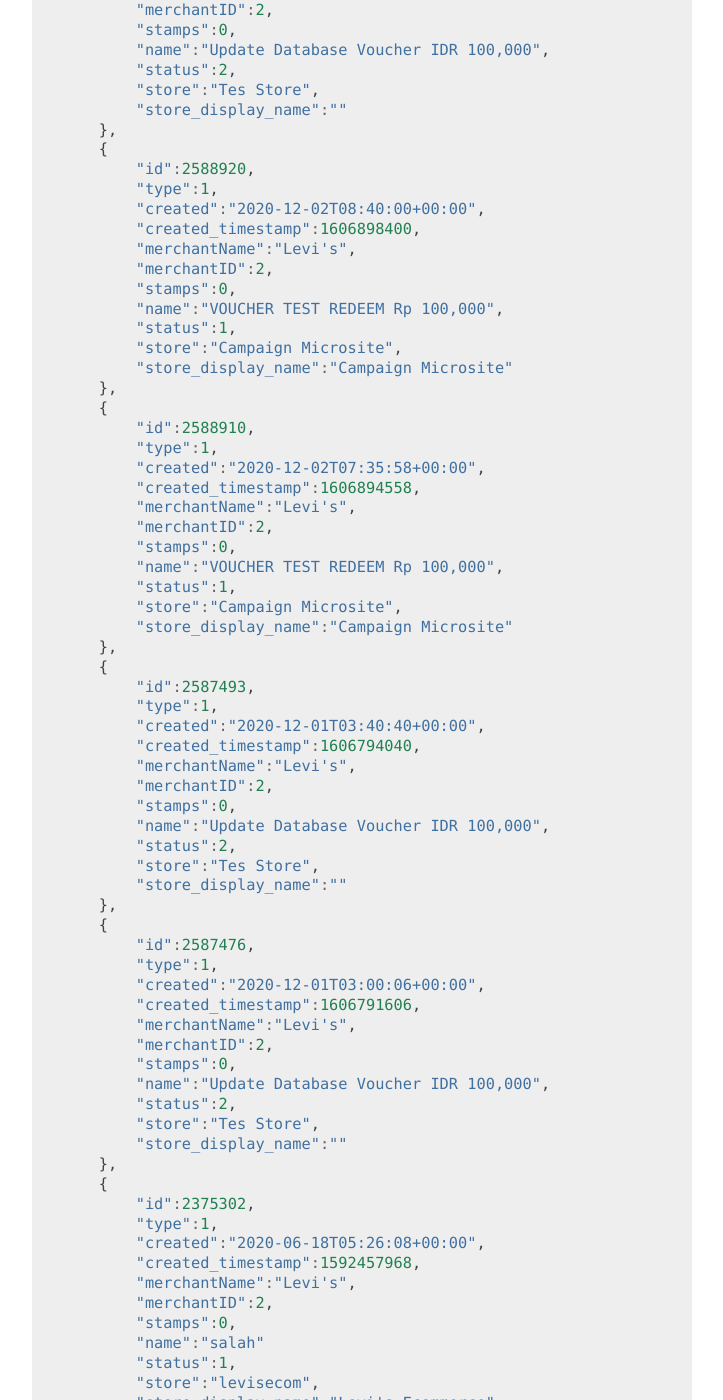
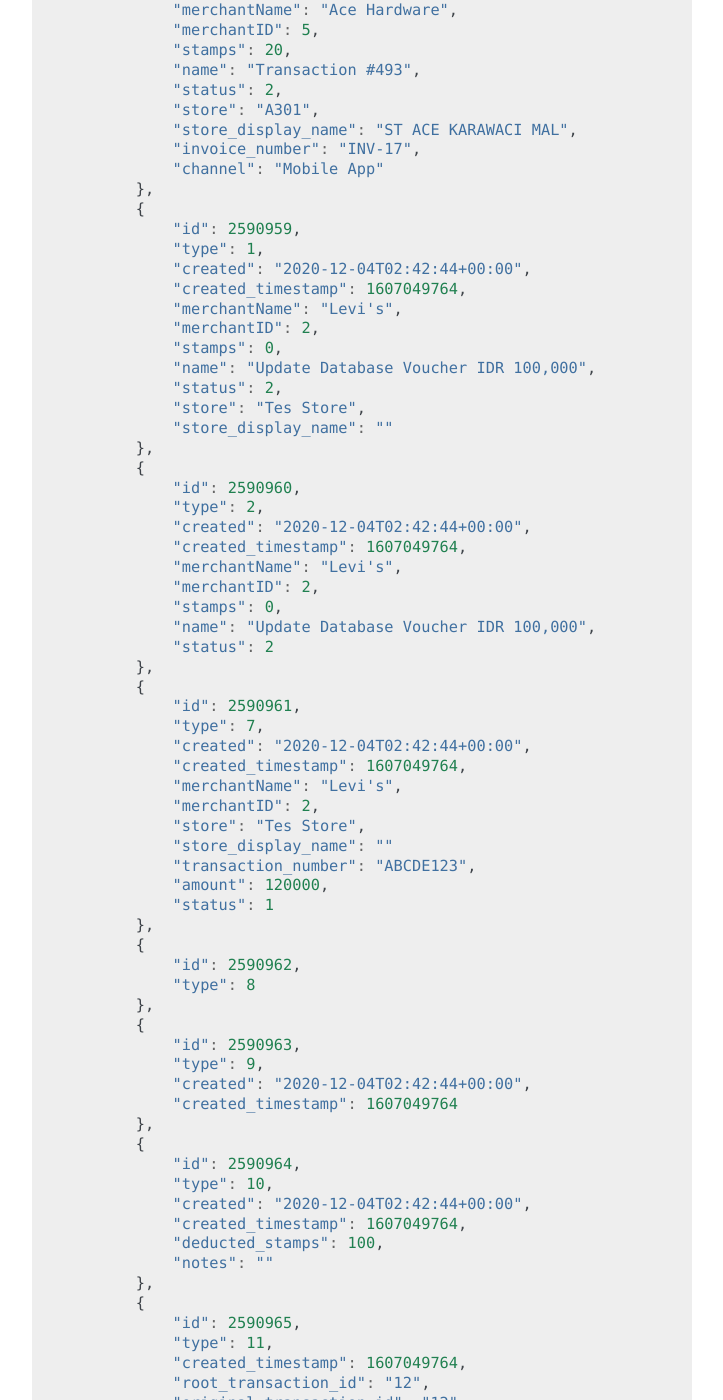
Before and after one commit to ui/stamps-api-docs, a Sphinx documentation site: the page built from source/activity_api.rst, in a window 1280 px wide and 1400 px high, scrolled down 1330 px. Shown: the whole window, without its empty margins (388-1111 px from the left). Built offline with Sphinx 7.4.7, drawn with Linux system fonts in a browser that asks for light colours; some of the changed text lies outside the part shown.

Commit message:
Update activity API docs (#94)
* Update activityi API docs

* Update indentation

```diff
--- a/source/activity_api.rst
+++ b/source/activity_api.rst
@@ -37,7 +37,8 @@ On a successful API call, Stamps will reply with 50 (maximum) activities in a JS
 Variable            Description
 =================== ==================
 actitivities        Activity list.
-                    Contains id, number of people and other details.
+                    Contains id, :ref:`activity type <Activity Type>` and other details.
+                    Object may vary depending on the activity type.
 error_messages      Errors encountered when parsing data (if any)
 =================== ==================
 
@@ -56,104 +57,102 @@ Below is an example response on successful API call.
     Vary: Accept, Cookie
 
     {
-        "activities":[{
-            "id":2590959,
-            "type":1,
-            "created":"2020-12-04T02:42:44+00:00",
-            "created_timestamp":1607049764,
-            "merchantName":"Levi's",
-            "merchantID":2,
-            "stamps":0,
-            "name":"Update Database Voucher IDR 100,000",
-            "status":2,
-            "store":"Tes Store",
-            "store_display_name":""
-        },
-        {
-            "id":2588920,
-            "type":1,
-            "created":"2020-12-02T08:40:00+00:00",
-            "created_timestamp":1606898400,
-            "merchantName":"Levi's",
-            "merchantID":2,
-            "stamps":0,
-            "name":"VOUCHER TEST REDEEM Rp 100,000",
-            "status":1,
-            "store":"Campaign Microsite",
-            "store_display_name":"Campaign Microsite"
-        },
-        {
-            "id":2588910,
-            "type":1,
-            "created":"2020-12-02T07:35:58+00:00",
-            "created_timestamp":1606894558,
-            "merchantName":"Levi's",
-            "merchantID":2,
-            "stamps":0,
-            "name":"VOUCHER TEST REDEEM Rp 100,000",
-            "status":1,
-            "store":"Campaign Microsite",
-            "store_display_name":"Campaign Microsite"
-        },
-        {
-            "id":2587493,
-            "type":1,
-            "created":"2020-12-01T03:40:40+00:00",
-            "created_timestamp":1606794040,
-            "merchantName":"Levi's",
-            "merchantID":2,
-            "stamps":0,
-            "name":"Update Database Voucher IDR 100,000",
-            "status":2,
-            "store":"Tes Store",
-            "store_display_name":""
-        },
-        {
-            "id":2587476,
-            "type":1,
-            "created":"2020-12-01T03:00:06+00:00",
-            "created_timestamp":1606791606,
-            "merchantName":"Levi's",
-            "merchantID":2,
-            "stamps":0,
-            "name":"Update Database Voucher IDR 100,000",
-            "status":2,
-            "store":"Tes Store",
-            "store_display_name":""
-        },
-        {
-            "id":2375302,
-            "type":1,
-            "created":"2020-06-18T05:26:08+00:00",
-            "created_timestamp":1592457968,
-            "merchantName":"Levi's",
-            "merchantID":2,
-            "stamps":0,
-            "name":"salah"
-            "status":1,
-            "store":"levisecom",
-            "store_display_name":"Levi's Ecommerce"
-        },
-        {
-            "id": 704,
-            "type": 0,
-            "created": "2022-08-31T06:01:01+00:00",
-            "created_timestamp": 1661925661,
-            "merchantName": "Ace Hardware",
-            "merchantID": 5,
-            "stamps": 20,
-            "name": "Transaction #493",
-            "status": 2,
-            "store": "A301",
-            "store_display_name": "ST ACE KARAWACI MAL",
-            "invoice_number": "INV-17",
-            "channel": "Mobile App"
-        }]
+        "activities": [
+            {
+                "id": 704,
+                "type": 0,
+                "created": "2022-08-31T06:01:01+00:00",
+                "created_timestamp": 1661925661,
+                "merchantName": "Ace Hardware",
+                "merchantID": 5,
+                "stamps": 20,
+                "name": "Transaction #493",
+                "status": 2,
+                "store": "A301",
+                "store_display_name": "ST ACE KARAWACI MAL",
+                "invoice_number": "INV-17",
+                "channel": "Mobile App"
+            },
+            {
+                "id": 2590959,
+                "type": 1,
+                "created": "2020-12-04T02:42:44+00:00",
+                "created_timestamp": 1607049764,
+                "merchantName": "Levi's",
+                "merchantID": 2,
+                "stamps": 0,
+                "name": "Update Database Voucher IDR 100,000",
+                "status": 2,
+                "store": "Tes Store",
+                "store_display_name": ""
+            },
+            {
+                "id": 2590960,
+                "type": 2,
+                "created": "2020-12-04T02:42:44+00:00",
+                "created_timestamp": 1607049764,
+                "merchantName": "Levi's",
+                "merchantID": 2,
+                "stamps": 0,
+                "name": "Update Database Voucher IDR 100,000",
+                "status": 2
+            },
+            {
+                "id": 2590961,
+                "type": 7,
+                "created": "2020-12-04T02:42:44+00:00",
+                "created_timestamp": 1607049764,
+                "merchantName": "Levi's",
+                "merchantID": 2,
+                "store": "Tes Store",
+                "store_display_name": ""
+                "transaction_number": "ABCDE123",
+                "amount": 120000,
+                "status": 1
+            },
+            {
+                "id": 2590962,
+                "type": 8
+            },
+            {
+                "id": 2590963,
+                "type": 9,
+                "created": "2020-12-04T02:42:44+00:00",
+                "created_timestamp": 1607049764
+            },
+            {
+                "id": 2590964,
+                "type": 10,
+                "created": "2020-12-04T02:42:44+00:00",
+                "created_timestamp": 1607049764,
+                "deducted_stamps": 100,
+                "notes": ""
+            },
+            {
+                "id": 2590965,
+                "type": 11,
+                "created_timestamp": 1607049764,
+                "root_transaction_id": "12",
+                "original_transaction_id": "12",
+                "modified_transaction_id": "13",
+                "store_name": "Tes Store",
+                "stamps_delta": "10",
+                "subtotal_delta": "100000",
+                "refunded_stamps": "5"
+            },
+            {
+                "id": 2590966,
+                "type": 12
+            }
+        ]
     }
 
 
-Activity Type Mapping
+Miscellaneous
+------------------------------
 
+Activity Type
+^^^^^^^^^^^^^^^^^^^^^
 =================== ===========
 Code                Description
 =================== ===========
@@ -166,4 +165,6 @@ Code                Description
 8                   Survey Submission
 9                   Completed Registration
 10                  Deduct Stamps
+11                  Return transaction
+12                  Membership Level Override
 =================== ===========
```
